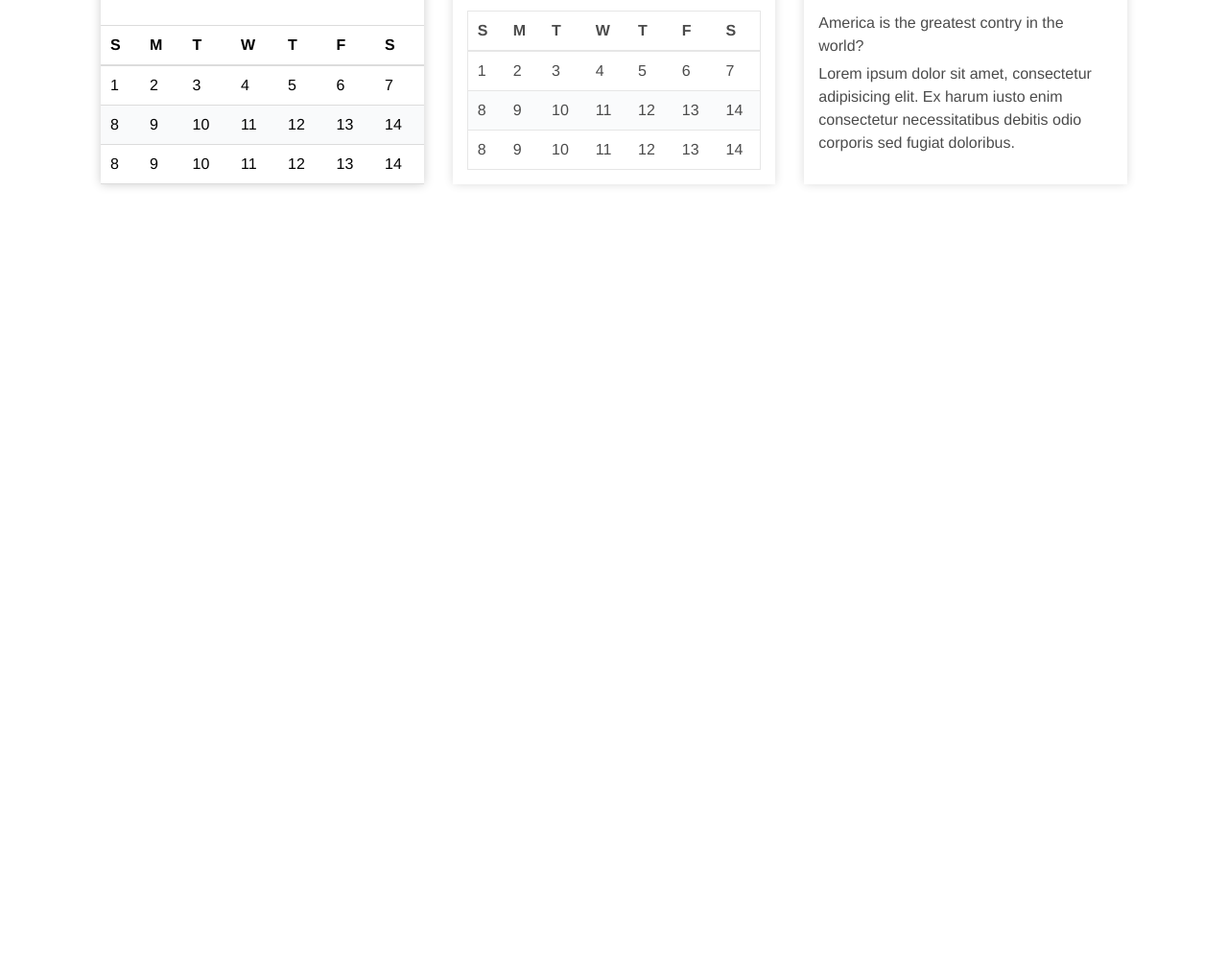
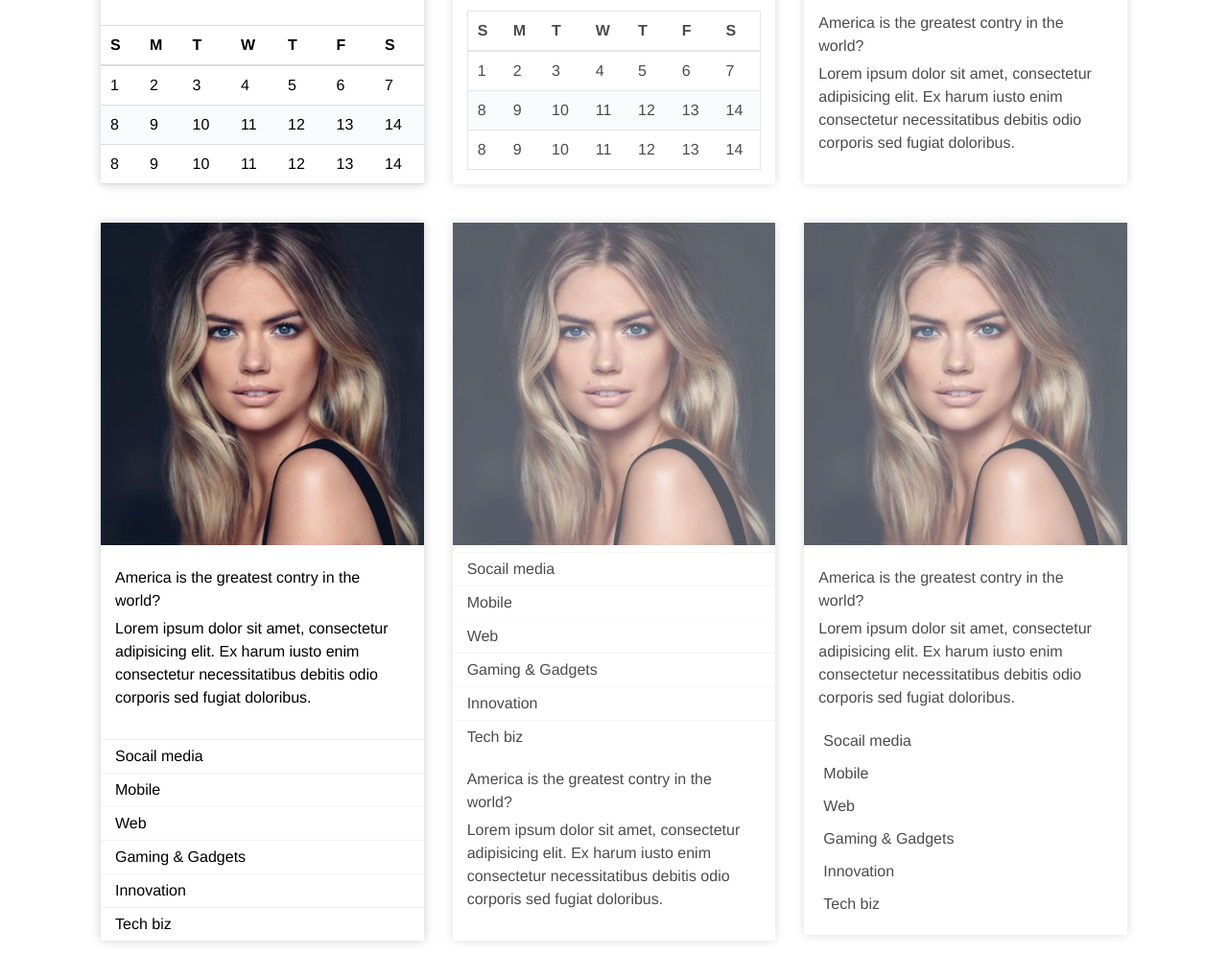
Before and after one commit to srichsun/Front-End-Lab, a plain HTML site: page index.html in a window 1280 px wide. Shown: the part 2788-3808 px from the top of the page at 96% size. Before the commit the page ends 3020 px from the top, so only its background shows below. Drawn offline with Linux system fonts and the light colour scheme.

Commit message:
11.1.4 card module + menu module

```diff
--- a/css/_table.css
+++ b/css/_table.css
@@ -32,3 +32,9 @@
     border-left: none;
     border-right: none;
 }
+
+.card > .nav .nav-link {
+    padding: 5px 15px;
+    border-top: 1px solid rgba(0, 0, 0, .05);
+    display: block;
+}
--- a/index.html
+++ b/index.html
@@ -432,6 +432,76 @@
                     </div>
                 </div>
             </div>
+
+            <div class="row">
+                <div class="col-sm-4">
+                    <div class="card">
+
+                        <div class="card-img">
+                            <img class="img-fluid" src="images/kate_upton.jpg" alt="">
+                        </div>
+
+                        <div class="card-content">
+                            <h4 class="title">America is the greatest contry in the world?</h4>
+                            <p> Lorem ipsum dolor sit amet, consectetur adipisicing elit. Ex harum iusto enim consectetur necessitatibus debitis odio corporis sed fugiat doloribus. </p>
+                        </div>
+
+                        <ul class="nav">
+                            <li><a href="#" class="nav-link">Socail media</a></li>
+                            <li><a href="#" class="nav-link">Mobile</a></li>
+                            <li><a href="#" class="nav-link">Web</a></li>
+                            <li><a href="#" class="nav-link">Gaming & Gadgets</a></li>
+                            <li><a href="#" class="nav-link">Innovation</a></li>
+                            <li><a href="#" class="nav-link">Tech biz</a></li>
+                        </ul>
+
+                    </div>
+                </div>
+                <div class="col-sm-4">
+                    <div class="card">
+
+                        <div class="card-img">
+                            <img class="img-fluid" src="images/kate_upton.jpg" alt="">
+                        </div>
+
+                        <ul class="nav">
+                            <li><a href="#" class="nav-link">Socail media</a></li>
+                            <li><a href="#" class="nav-link">Mobile</a></li>
+                            <li><a href="#" class="nav-link">Web</a></li>
+                            <li><a href="#" class="nav-link">Gaming & Gadgets</a></li>
+                            <li><a href="#" class="nav-link">Innovation</a></li>
+                            <li><a href="#" class="nav-link">Tech biz</a></li>
+                        </ul>
+
+                        <div class="card-content">
+                            <h4 class="title">America is the greatest contry in the world?</h4>
+                            <p> Lorem ipsum dolor sit amet, consectetur adipisicing elit. Ex harum iusto enim consectetur necessitatibus debitis odio corporis sed fugiat doloribus. </p>
+                        </div>
+                    </div>
+                </div>
+                <div class="col-sm-4">
+                    <div class="card">
+
+                        <div class="card-img">
+                            <img class="img-fluid" src="images/kate_upton.jpg" alt="">
+                        </div>
+
+                        <div class="card-content">
+                            <h4 class="title">America is the greatest contry in the world?</h4>
+                            <p> Lorem ipsum dolor sit amet, consectetur adipisicing elit. Ex harum iusto enim consectetur necessitatibus debitis odio corporis sed fugiat doloribus. </p>
+
+                            <ul class="nav">
+                                <li><a href="#" class="nav-link">Socail media</a></li>
+                                <li><a href="#" class="nav-link">Mobile</a></li>
+                                <li><a href="#" class="nav-link">Web</a></li>
+                                <li><a href="#" class="nav-link">Gaming & Gadgets</a></li>
+                                <li><a href="#" class="nav-link">Innovation</a></li>
+                                <li><a href="#" class="nav-link">Tech biz</a></li>
+                            </ul>
+                        </div>
+                    </div>
+                </div>
+            </div>
             <!-- card module end -->
         </div>
         <!-- container end -->
```
